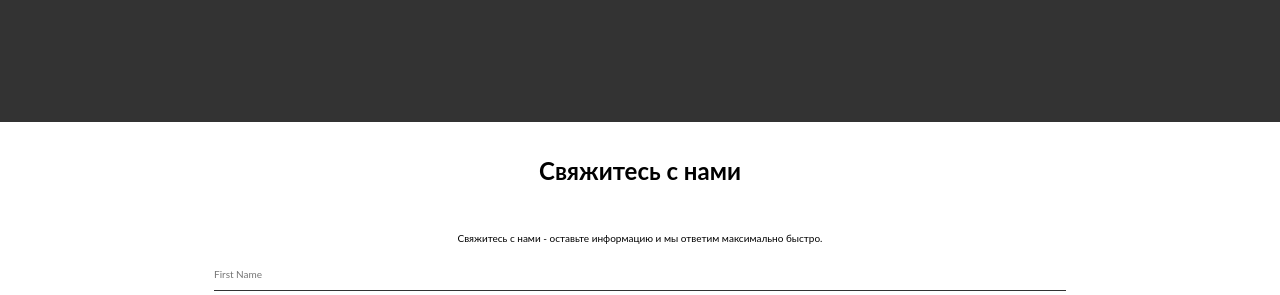
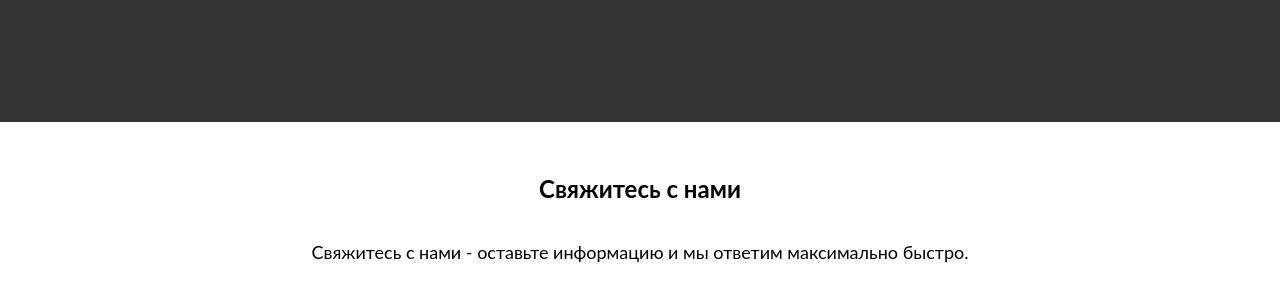
Before and after one commit to a197428/Artlum, a plain HTML site: page contact.html in a window 1280 px wide. Shown: the part 472-767 px from the top of the page. Drawn offline with Linux system fonts and the light colour scheme.

Commit message:
Ремонт раздела контакты

```diff
--- a/css/styles.css
+++ b/css/styles.css
@@ -262,35 +262,41 @@ img {
 ==========*/
 
 .contact {
-	padding: 3rem 0 4rem;
+	padding: 4.8rem 0 6.4rem;
+}
+
+.contact h2 {
+	margin-bottom: 3rem;
 }
 
 .contact p {
 	text-align: center;
-	margin-bottom: 2rem;
+	margin-bottom: 3.2rem;
+	font-size: 1.8rem;
 }
 
-.form-group {
-	margin: 2rem 0;
+.contact .form-group {
+	margin: 3.2rem 0;
 }
 
 .contact input,
 .contact textarea {
 	border: none;
-	border-bottom: 1px #333 solid;
+	border-bottom: 1px solid #333;
 	width: 100%;
 	font-family: inherit;
-	font-size: inherit;
-	padding-bottom: 1rem;
+	font-size: 1.4rem;
+	padding-bottom: 1.6rem;
+}
+
+.contact input:focus,
+.contact textarea:focus {
+	outline: none;
+	border-bottom: 2px solid #007bff;
 }
 
 .contact textarea {
 	height: 200px;
-}
-
-.contact input:focus,
-.contact textarea:focus {
-	outline: 0;
 }
 
 .contact button {
```
